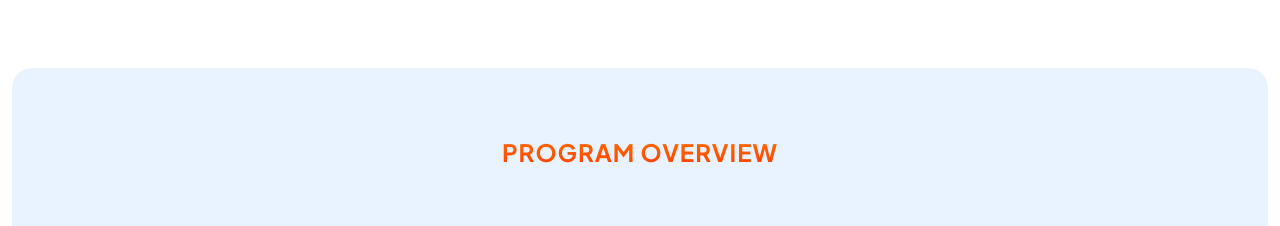
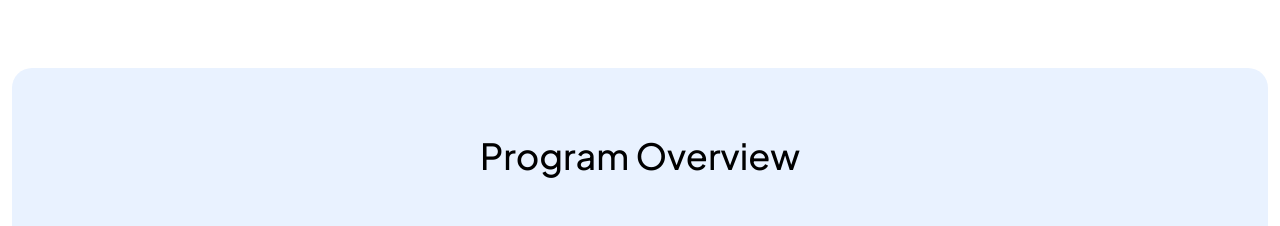
Before and after one commit to DeveloperHerdento/talenco, a Next.js app: page /en in a window 1280 px wide. Shown: the part 1700-1926 px from the top of the page. Built offline with nearby package versions, Linux system fonts and the light colour scheme.

Commit message:
fix: location title and gmaps translation

```diff
--- a/app/[lang]/page.tsx
+++ b/app/[lang]/page.tsx
@@ -38,7 +38,7 @@ export default async function Home({ params }: { params: Promise<{ lang: string
 
         <Timeline dict={dict.timeline} locale={lang} />
         <Testimonials dict={dict.testimonials} />
-        <Location dict={dict.location} />
+        <Location dict={dict.location} locale={lang} />
         <FAQ dict={dict.faq} />
         <CTA dict={dict.cta} />
       </main>
--- a/components/sections/Location.tsx
+++ b/components/sections/Location.tsx
@@ -3,22 +3,30 @@ import { Reveal } from "@/components/ui/Reveal";
 import { Stagger, StaggerItem } from "@/components/ui/Stagger";
 import { MapEmbed } from "@/components/ui/MapEmbed";
 import type { Dictionary } from "@/lib/i18n/dictionary";
+import type { Locale } from "@/lib/i18n/locales";
 
 const CAMPUS_ADDRESS =
   "Lembaga Bahasa Internasional Fakultas Ilmu Pengetahuan Budaya Gedung X - Koentjaraningrat, Kampus UI Lantai 1, Pondok Cina, Kecamatan Beji, Kota Depok, Jawa Barat 16424";
-const MAP_SRC = `https://www.google.com/maps?q=${encodeURIComponent(CAMPUS_ADDRESS)}&output=embed`;
 
-export function Location({ dict }: { dict: Dictionary["location"] }) {
+function getMapSrc(locale: Locale) {
+  return `https://www.google.com/maps?q=${encodeURIComponent(CAMPUS_ADDRESS)}&hl=${locale}&output=embed`;
+}
+
+export function Location({ dict, locale }: { dict: Dictionary["location"]; locale: Locale }) {
   return (
     <section id="location" className="w-full py-14 md:py-18 lg:py-20">
       <div className="mx-auto flex w-full max-w-[1240px] flex-col gap-12 px-4 md:gap-16 md:px-8">
         <Reveal className="flex flex-col items-center gap-5 text-center">
-          <SectionHeading eyebrow={dict.eyebrow} title={dict.title} align="center" />
+          <SectionHeading eyebrow={dict.eyebrow} align="center" />
         </Reveal>
 
         <Stagger className="grid grid-cols-1 items-center gap-8 lg:grid-cols-2 lg:gap-12">
           <StaggerItem className="relative h-64 overflow-hidden rounded-[20px] shadow-lg shadow-black/10 lg:h-[320px]">
-            <MapEmbed src={MAP_SRC} title={dict.campusName} className="absolute inset-0 h-full w-full overflow-hidden" />
+            <MapEmbed
+              src={getMapSrc(locale)}
+              title={dict.campusName}
+              className="absolute inset-0 h-full w-full overflow-hidden"
+            />
           </StaggerItem>
 
           <StaggerItem className="flex flex-col gap-5">
--- a/components/ui/SectionHeading.tsx
+++ b/components/ui/SectionHeading.tsx
@@ -11,15 +11,15 @@ export function SectionHeading({ eyebrow, title, subtitle, align = "left", light
 
   return (
     <div className={`flex flex-col gap-3 md:gap-5 ${alignClass}`}>
-      <span
-        className={`text-gradient-brand font-bold tracking-[1px] uppercase ${
-          title ? "text-lg md:text-xl" : "text-xl md:text-2xl"
-        }`}
-      >
-        {eyebrow}
-      </span>
-      {title && (
-        <h2 className={`font-medium text-3xl md:text-4xl ${light ? "text-white" : "text-black"}`}>{title}</h2>
+      {title ? (
+        <>
+          <span className="text-gradient-brand text-lg font-bold tracking-[1px] uppercase md:text-xl">
+            {eyebrow}
+          </span>
+          <h2 className={`font-medium text-3xl md:text-4xl ${light ? "text-white" : "text-black"}`}>{title}</h2>
+        </>
+      ) : (
+        <h2 className={`font-medium text-3xl md:text-4xl ${light ? "text-white" : "text-black"}`}>{eyebrow}</h2>
       )}
       {subtitle && <p className="text-sm tracking-wide text-[#0d5bc9] md:text-base">{subtitle}</p>}
     </div>
--- a/lib/i18n/dictionary.ts
+++ b/lib/i18n/dictionary.ts
@@ -64,7 +64,6 @@ export type Dictionary = {
   };
   location: {
     eyebrow: string;
-    title: string;
     campusName: string;
     campusLocation: string;
     body: string;
```
